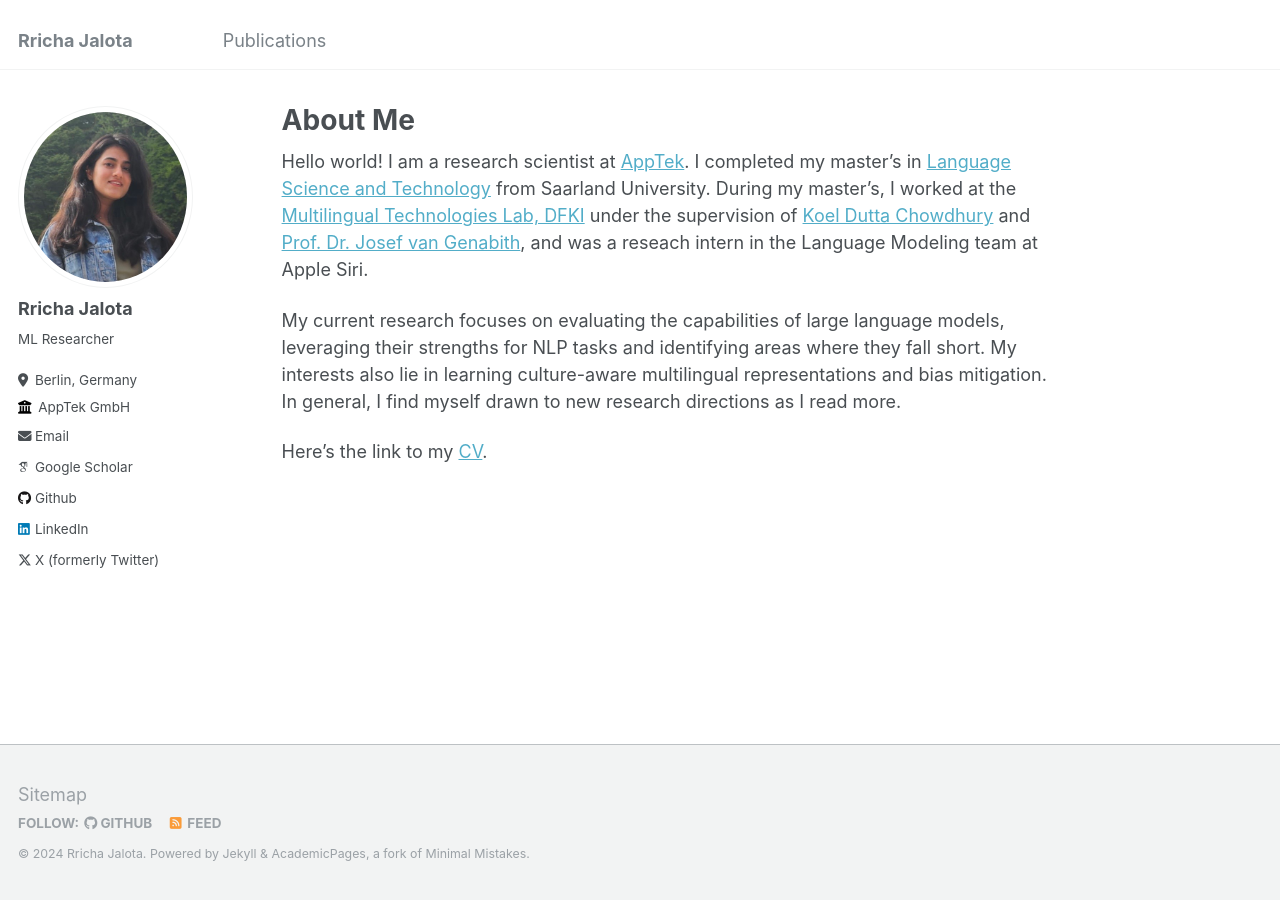
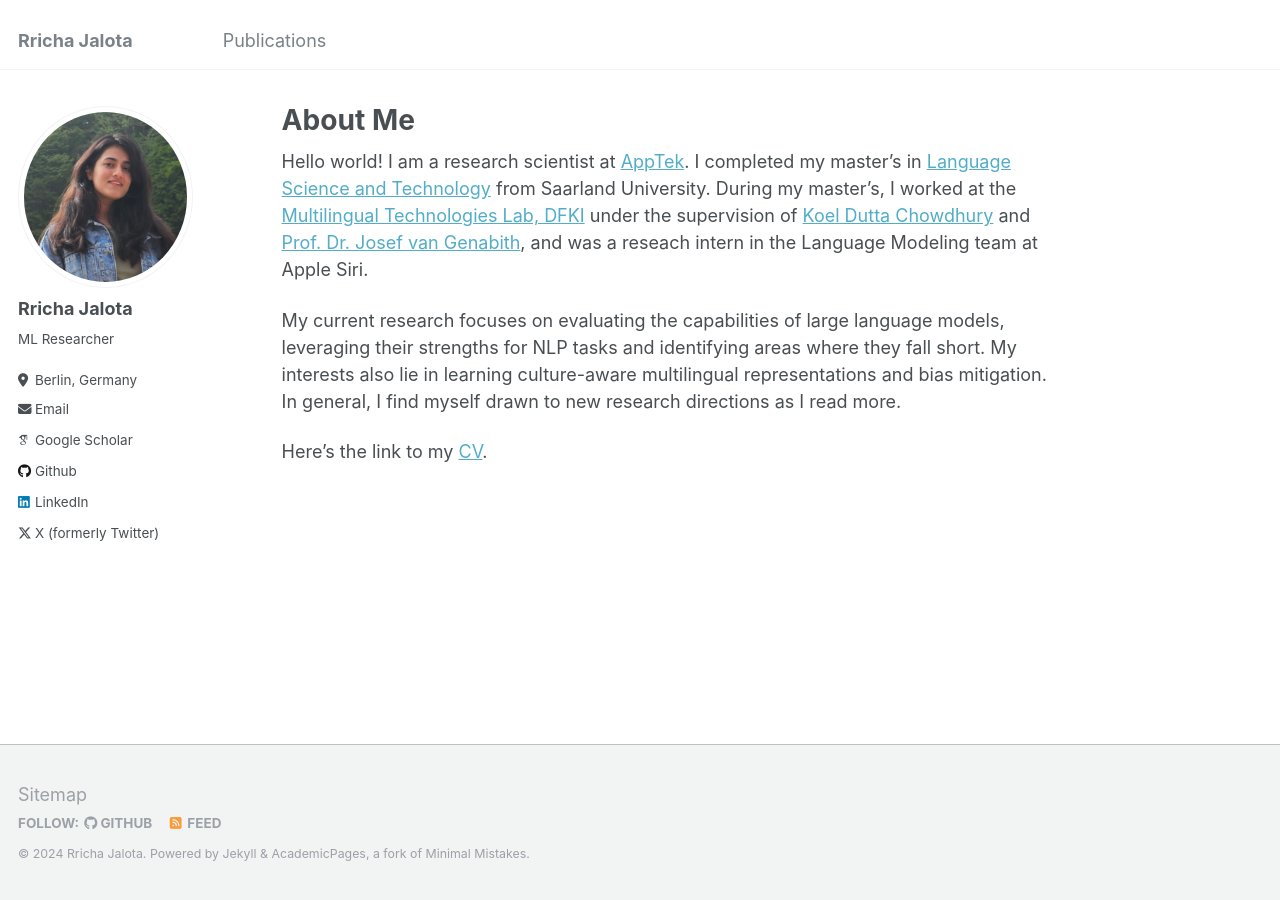
Before and after one commit to rrichajalota/rrichajalota.github.io, a Jekyll site: the page built from _pages/about.md, in a window 1280 px wide. Built offline with Jekyll 4.4.1, drawn with Linux system fonts in a browser that asks for light colours; some web fonts are replaced.

Commit message:
Update _config.yml

```diff
--- a/_config.yml
+++ b/_config.yml
@@ -26,7 +26,7 @@ author:
   pronouns         : #"she/her"
   bio              : "ML Researcher"
   location         : "Berlin, Germany"
-  employer         : "AppTek GmbH"
+  employer         : #"AppTek GmbH"
   uri              : # URL
   email            : "rrichajalota@gmail.com"
 
```
